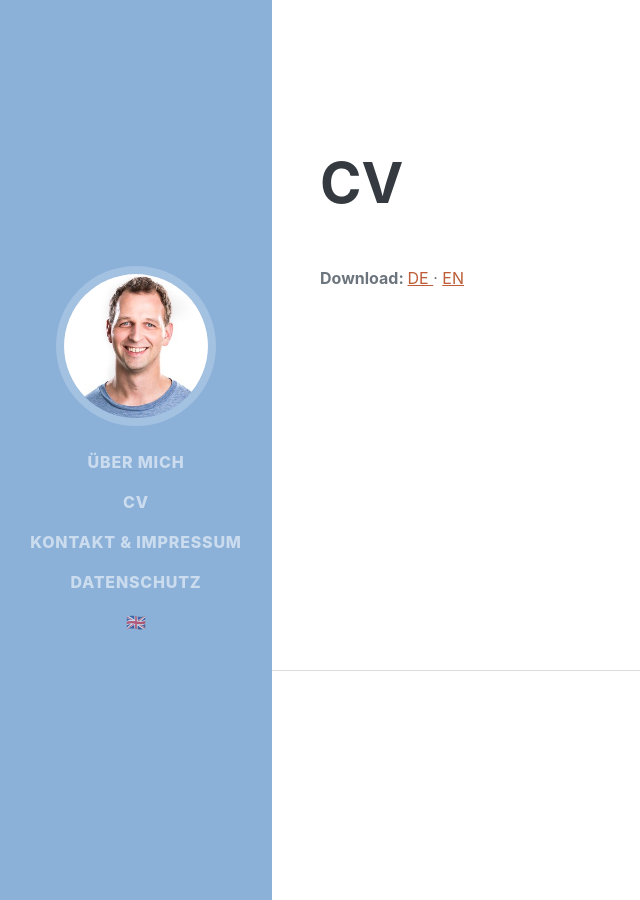
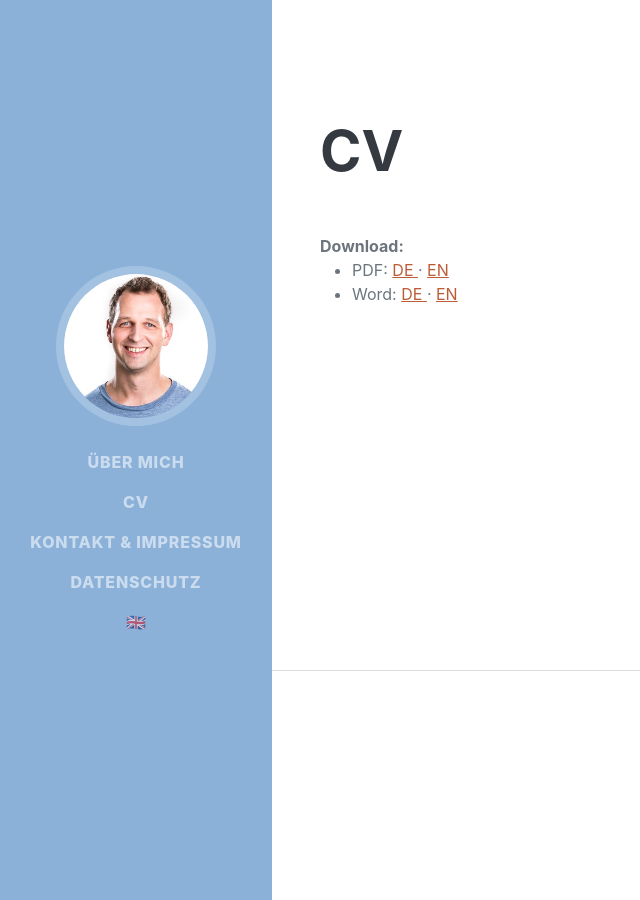
Before and after one commit to jzernisch/jzernisch.github.io, a Jekyll site: the page built from index.html, in a window 1280 px wide and 900 px high, scrolled down 1131 px. Shown: the whole window, without its empty margins (0-640 px from the left). Built offline with Jekyll 4.4.1, drawn with Linux system fonts in a browser that asks for light colours; nearby versions of some CDN libraries; some web fonts are replaced.

Commit message:
Add CVs in Word format

```diff
--- a/_layouts/default.html
+++ b/_layouts/default.html
@@ -61,9 +61,20 @@
                 <div class="resume-section-content">
                     <h2 class="mb-5">{{ page.cv_title }}</h2>
                     <b>Download: </b>
-                    <a href="{{ site.url }}/download/CV Jan Zernisch - Software Engineer (DE).pdf" download> DE </a>
-                     ·
-                    <a href="{{ site.url }}/download/CV Jan Zernisch - Software Engineer (EN).pdf" download> EN </a>
+                    <ul>
+                        <li>
+                            PDF:
+                            <a href="{{ site.url }}/download/CV Jan Zernisch - Software Engineer (DE).pdf" download> DE </a>
+                            ·
+                            <a href="{{ site.url }}/download/CV Jan Zernisch - Software Engineer (EN).pdf" download> EN </a>
+                        </li>
+                        <li>
+                            Word:
+                            <a href="{{ site.url }}/download/CV Jan Zernisch - Software Engineer (DE).docx" download> DE </a>
+                            ·
+                            <a href="{{ site.url }}/download/CV Jan Zernisch - Software Engineer (EN).docx" download> EN </a>
+                        </li>
+                    </ul>
                 </div>
             </section>
             <hr class="m-0" />
```
Also changed, not shown: 2 other files.
